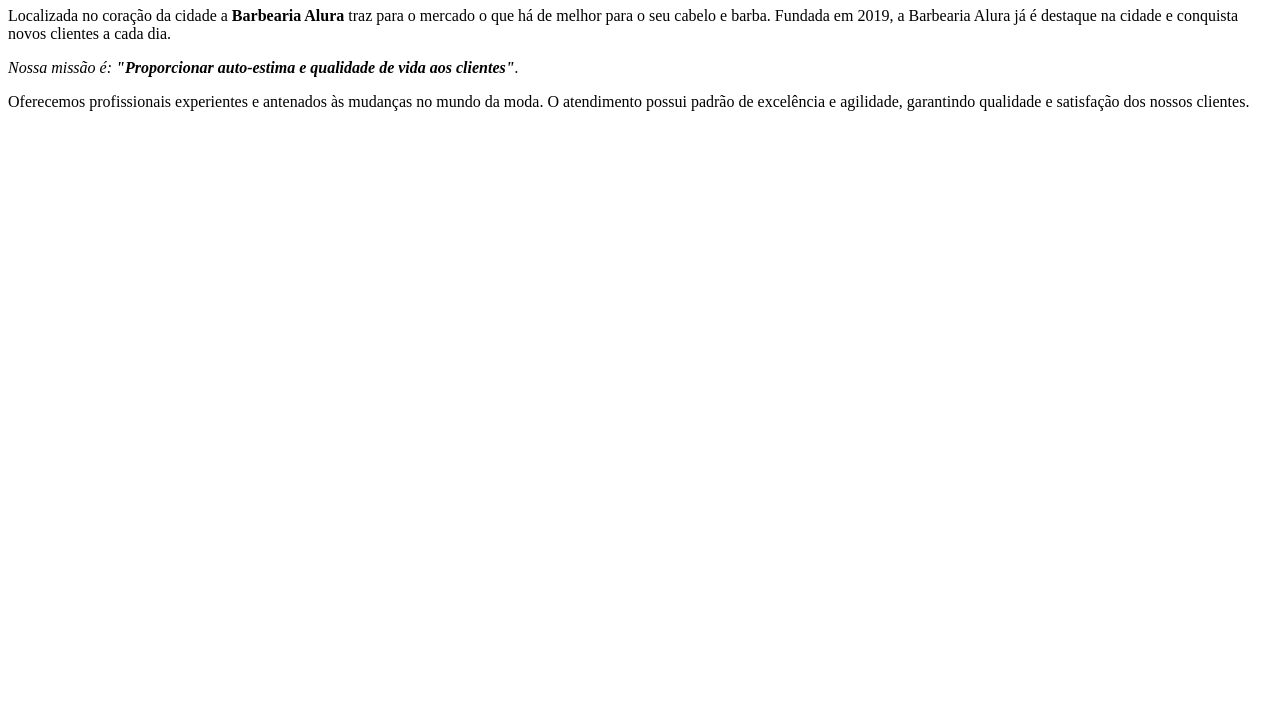
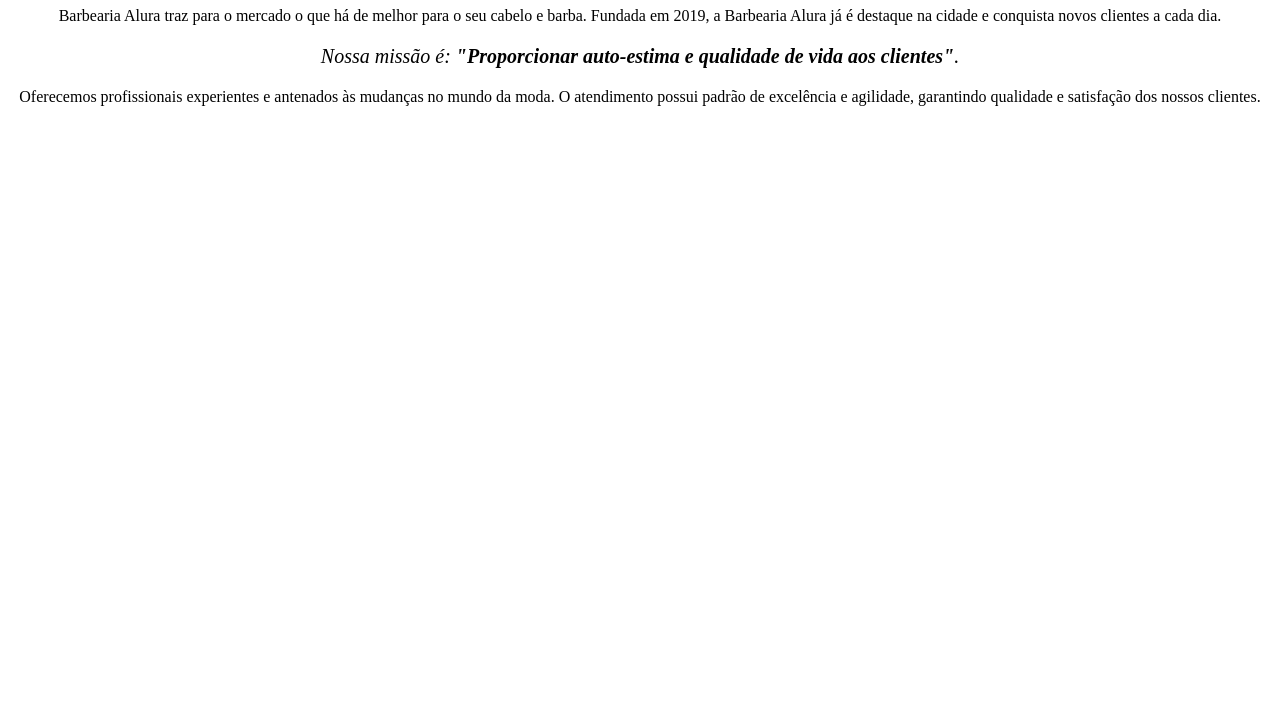
Before and after one commit to yagosts/barbearia-alura, a plain HTML site: page index.html in a window 1280 px wide. Shown: the part 73-800 px from the top of the page. Drawn offline with Linux system fonts and the light colour scheme.

Commit message:
Add files via upload

```diff
--- a/index.html
+++ b/index.html
@@ -1,16 +1,26 @@
-<!DOCTYPE html>
+   <!DOCTYPE html>
 <html lang="pt-br">
    <head>
 
         <meta charset="UTF-8">
        <title>Barbearia Alura</title>
+
+        <style>
+           p {
+              text-align: center
+         }
+
+        </style>
+        </head>
+        <body>
+
    </head>
    <body>
       <h1 Style="text-align:center"> Sobre a Barbearia Alura</h1>
 
-      <p>Localizada no coração da cidade a <strong>Barbearia Alura</strong> traz para o mercado o que há de melhor para o seu cabelo e barba. Fundada em 2019, a Barbearia Alura já é destaque na cidade e conquista novos clientes a cada dia.</p>
+      <p Style=""Localizada no coração da cidade a <strong>Barbearia Alura</strong> traz para o mercado o que há de melhor para o seu cabelo e barba. Fundada em 2019, a Barbearia Alura já é destaque na cidade e conquista novos clientes a cada dia.</p>
 
-      <p style="font size: 20px"><em>Nossa missão é: <strong>"Proporcionar auto-estima e qualidade de vida aos clientes"</strong>.</em></p>
+      <p style="font-size: 20px; text-align:center"><em>Nossa missão é: <strong>"Proporcionar auto-estima e qualidade de vida aos clientes"</strong>.</em></p>
 
       <p>Oferecemos profissionais experientes e antenados às mudanças no mundo da moda. O atendimento possui padrão de excelência e agilidade, garantindo qualidade e satisfação dos nossos clientes.</p>
  </body>
```
